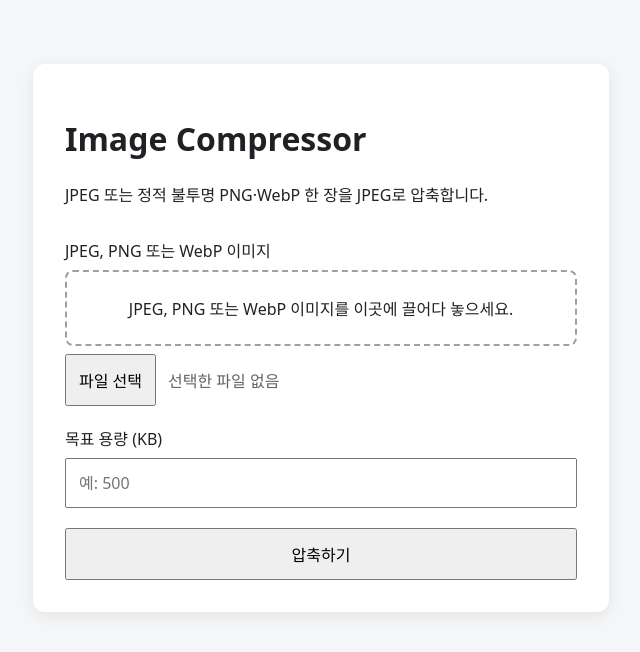
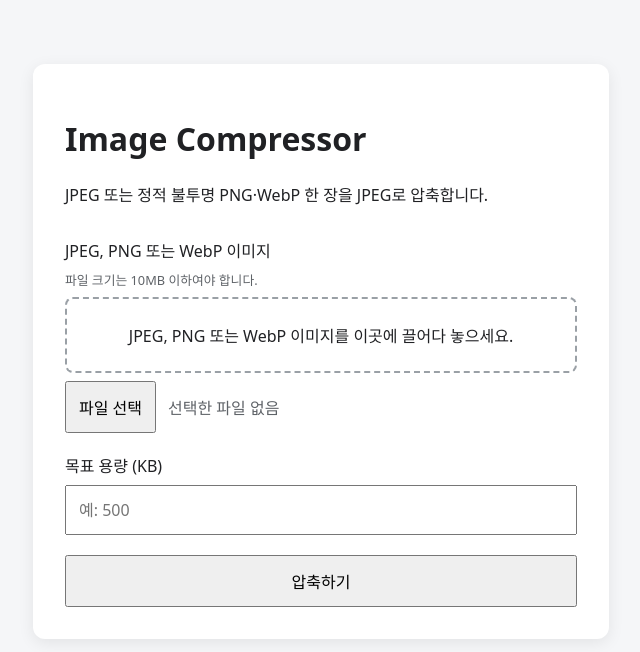
Before and after one commit to ldrugsnw/image_compressor, a React (Vite) app in the folder frontend/: page / in a window 1280 px wide. Shown: the top 652 px of the page, without its empty margins (319-959 px from the left). Built offline with nearby package versions, Linux system fonts and the light colour scheme.

Commit message:
feat: 업로드 파일 크기 제한 안내 추가

```diff
--- a/frontend/src/App.tsx
+++ b/frontend/src/App.tsx
@@ -403,6 +403,7 @@ function App() {
       <form onSubmit={handleSubmit}>
         <div className="file-field">
           <label htmlFor="image-file">JPEG, PNG 또는 WebP 이미지</label>
+          <small className="file-size-limit">파일 크기는 10MB 이하여야 합니다.</small>
           <div
             className={`drop-zone${isDragging ? " dragging" : ""}`}
             onDragEnter={(event) => {
--- a/frontend/src/styles.css
+++ b/frontend/src/styles.css
@@ -31,6 +31,11 @@ form {
 .file-field {
   display: grid;
   gap: 0.5rem;
+}
+
+.file-size-limit {
+  color: #5f6368;
+  font-size: 0.8rem;
 }
 
 .file-picker {
```
